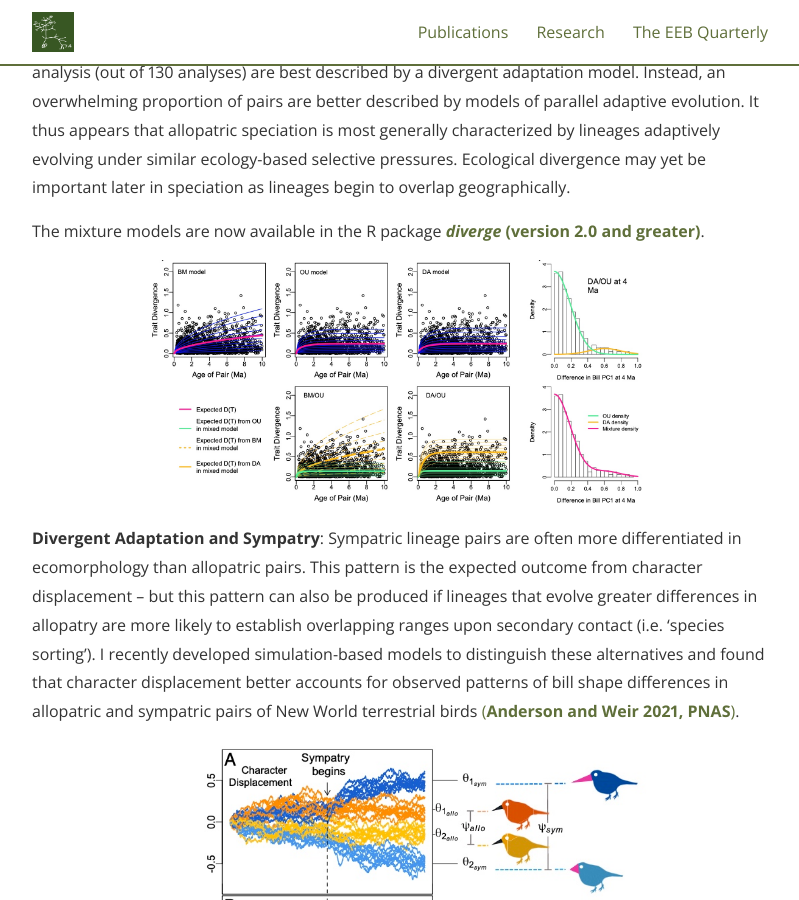
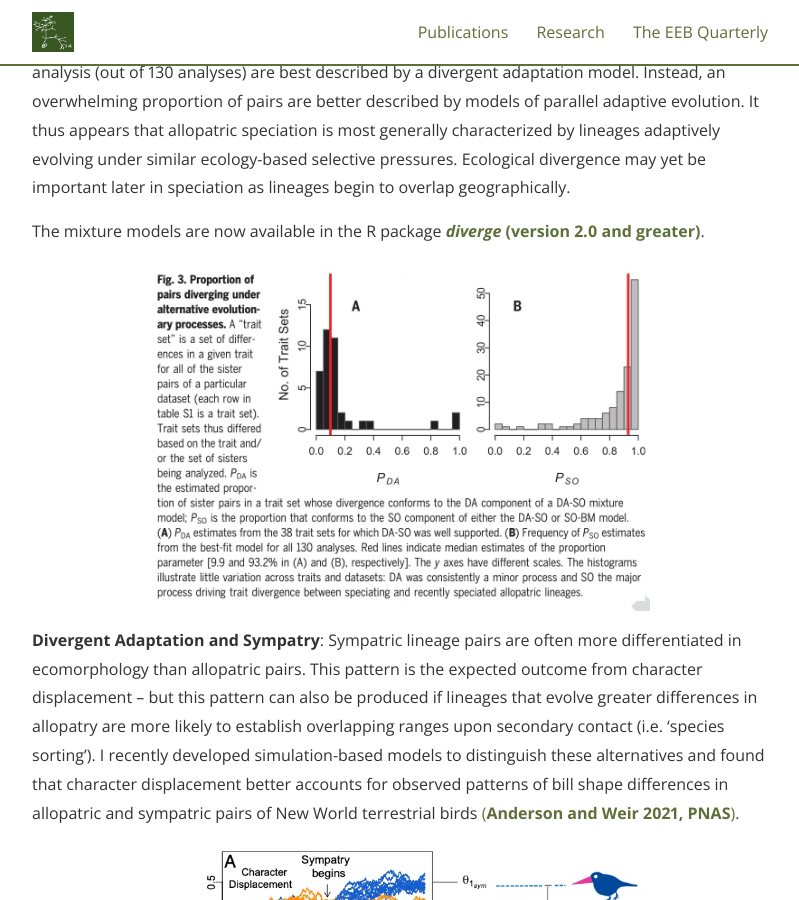
Before and after one commit to SeanASAnderson/SeanASAnderson.github.io, a Jekyll site: the page built from research.md, in a window 1280 px wide and 900 px high, scrolled down 2955 px. Shown: the whole window, without its empty margins (240-1039 px from the left). Built offline with Jekyll 4.4.1, drawn with Linux system fonts in a browser that asks for light colours; nearby versions of some CDN libraries; some web fonts are replaced.

Commit message:
change to visuals

```diff
--- a/research.md
+++ b/research.md
@@ -47,7 +47,7 @@ We found that regardless the trait or dataset in question, relatively few pairs
 
 The mixture models are now available in the R package [***diverge*** **(version 2.0 and greater)**](https://cran.r-project.org/web/packages/diverge/index.html).
 
-<img src="/assets/mix_models.jpg" alt="mixmodel" style="width:500px;"/>
+<img src="/assets/aw2022_fig3.jpg" alt="fig3histogram" style="width:500px;"/>
 
 **Divergent Adaptation and Sympatry**: Sympatric lineage pairs are often more differentiated in ecomorphology than allopatric pairs. This pattern is the expected outcome from character displacement -- but this pattern can also be produced if lineages that evolve greater differences in allopatry are more likely to establish overlapping ranges upon secondary contact (i.e. 'species sorting'). I recently developed simulation-based models to distinguish these alternatives and found that character displacement better accounts for observed patterns of bill shape differences in allopatric and sympatric pairs of New World terrestrial birds [(**Anderson and Weir 2021, PNAS**)](https://doi.org/10.1073/pnas.2021209118).
 
```
Also changed, not shown: assets/aw2022_fig3.jpg (added).
